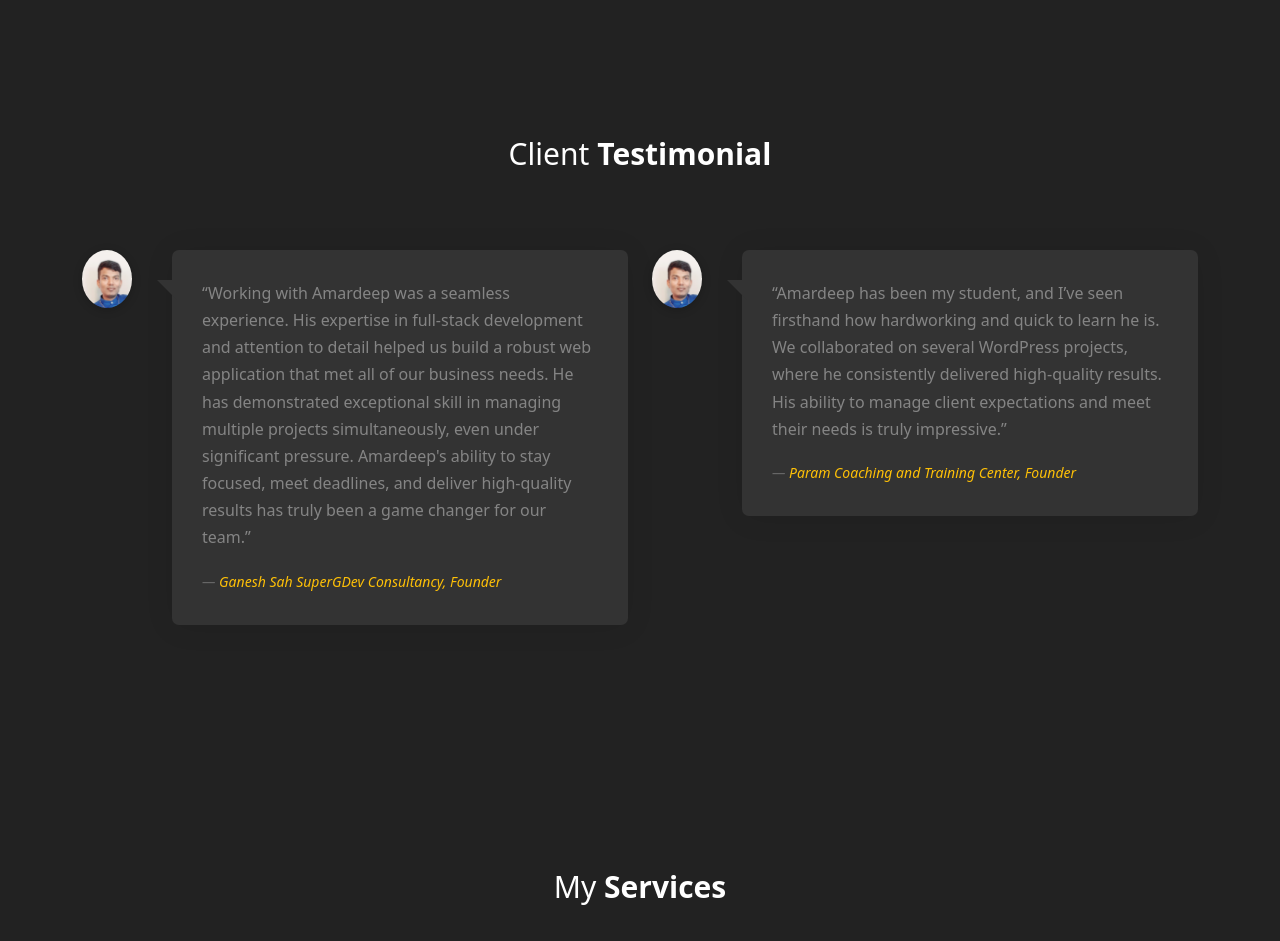
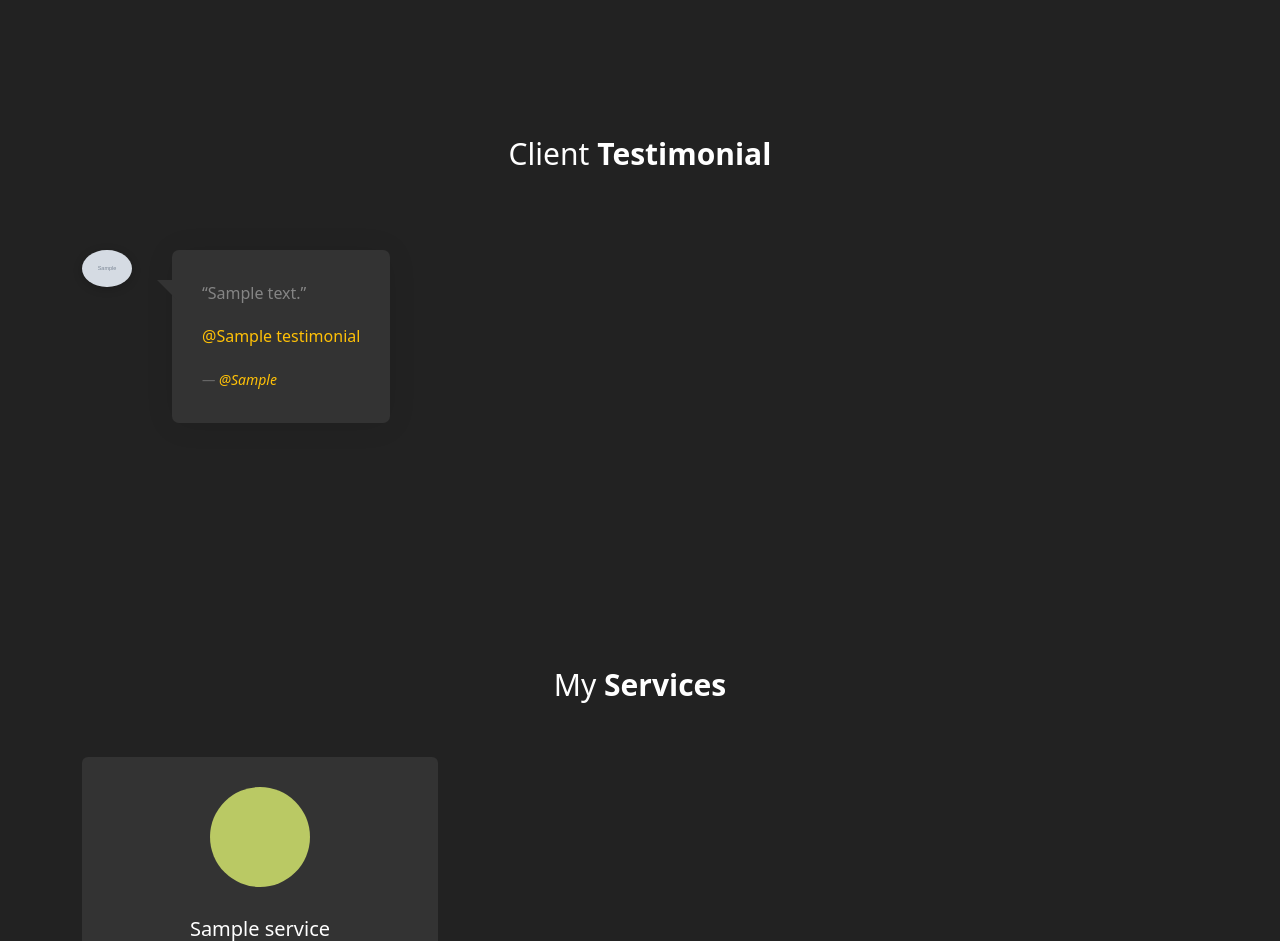
Before and after one commit to amardeep-soni/bootcampDjangoLearning, a Django app: template templates/index.html in a window 1280 px wide. Shown: the part 3279-4220 px from the top of the page. Run offline with Django 5.2, Linux system fonts and the light colour scheme; the template is opened without the code that fills it: values that come from a table or form of the project are taken from there, others are empty; tables that the repository leaves empty hold one stand-in row (values such as "Sample post"); grey boxes marked "Sample" are stand-in pictures; parts of the project's set-up code (start-up, migrations or seed data) failed here and were passed over; some libraries are stand-ins or nearby versions.

Commit message:
created testimonial model and render in html to reflect

```diff
--- a/Home/admin.py
+++ b/Home/admin.py
@@ -4,3 +4,4 @@ from .models import *
 # Register your models here.
 admin.site.register(Home)
 admin.site.register(Service)
+admin.site.register(Testimonial)
--- a/Home/models.py
+++ b/Home/models.py
@@ -1,5 +1,6 @@
 from django.db import models
 from django.db import models
+
 
 # Create your models here.
 class Home(models.Model):
@@ -9,7 +10,15 @@ class Home(models.Model):
     image = models.ImageField(upload_to="pictures/")
     about_me = models.TextField()
 
+
 class Service(models.Model):
     service_icon = models.CharField(max_length=100)
     service_title = models.CharField(max_length=100)
     service_desc = models.TextField()
+
+
+class Testimonial(models.Model):
+    image = models.ImageField(upload_to="pictures/")
+    name = models.CharField(max_length=100)
+    message = models.TextField()
+    compnay_position = models.CharField(max_length=100)
--- a/templates/index.html
+++ b/templates/index.html
@@ -274,45 +274,20 @@
                 </div>
             </div>
             <div class="row">
+                {% for testimonial in testimonials %}
                 <div class="col-md-6">
-
                     <div class="block-47 d-flex mb-5">
                         <div class="block-47-image">
-                            <img src="{%static 'images/person_1.png' %}" alt="Image placeholder" class="img-fluid">
+                            <img src="{{testimonial.image.url}}" alt="Image placeholder" class="img-fluid">
                         </div>
                         <blockquote class="block-47-quote">
-                            <p>&ldquo;Working with Amardeep was a seamless experience. His expertise in full-stack
-                                development and attention to detail helped us build a robust web application that met
-                                all of our business needs. He has demonstrated exceptional skill in managing multiple
-                                projects simultaneously, even under significant pressure. Amardeep's ability to stay
-                                focused, meet deadlines, and deliver high-quality results has truly been a game changer
-                                for our team.&rdquo;</p>
-                            <cite class="block-47-quote-author">&mdash; <span class="text-warning">Ganesh Sah SuperGDev
-                                    Consultancy,
-                                    Founder</span></cite>
+                            <p>&ldquo;{{testimonial.message}}&rdquo;</p>
+                            <p><span class="text-warning">@{{testimonial.name}}</span></p>
+                            <cite class="block-47-quote-author">&mdash; <span class="text-warning">@{{testimonial.compnay_position}}</span></cite>
                         </blockquote>
                     </div>
-
                 </div>
-
-                <div class="col-md-6">
-
-                    <div class="block-47 d-flex mb-5">
-                        <div class="block-47-image">
-                            <img src="{%static 'images/person_1.png' %}" alt="Image placeholder" class="img-fluid">
-                        </div>
-                        <blockquote class="block-47-quote">
-                            <p>&ldquo;Amardeep has been my student, and I’ve seen firsthand how hardworking and quick
-                                to learn he is. We collaborated on several WordPress projects, where he consistently
-                                delivered high-quality results. His ability to manage client expectations and meet their
-                                needs is truly impressive.&rdquo;</p>
-                            <cite class="block-47-quote-author">&mdash; <span class="text-warning">Param Coaching and
-                                    Training Center, Founder</span></cite>
-                        </blockquote>
-                    </div>
-
-                </div>
-
+                    {% endfor %}
             </div>
         </div>
     </section>
```
Also changed, not shown: Home/views.py (+5 -2 lines), Home/migrations/0004_testimonial.py (added), Home/migrations/0005_alter_testimonial_image.py (added).
